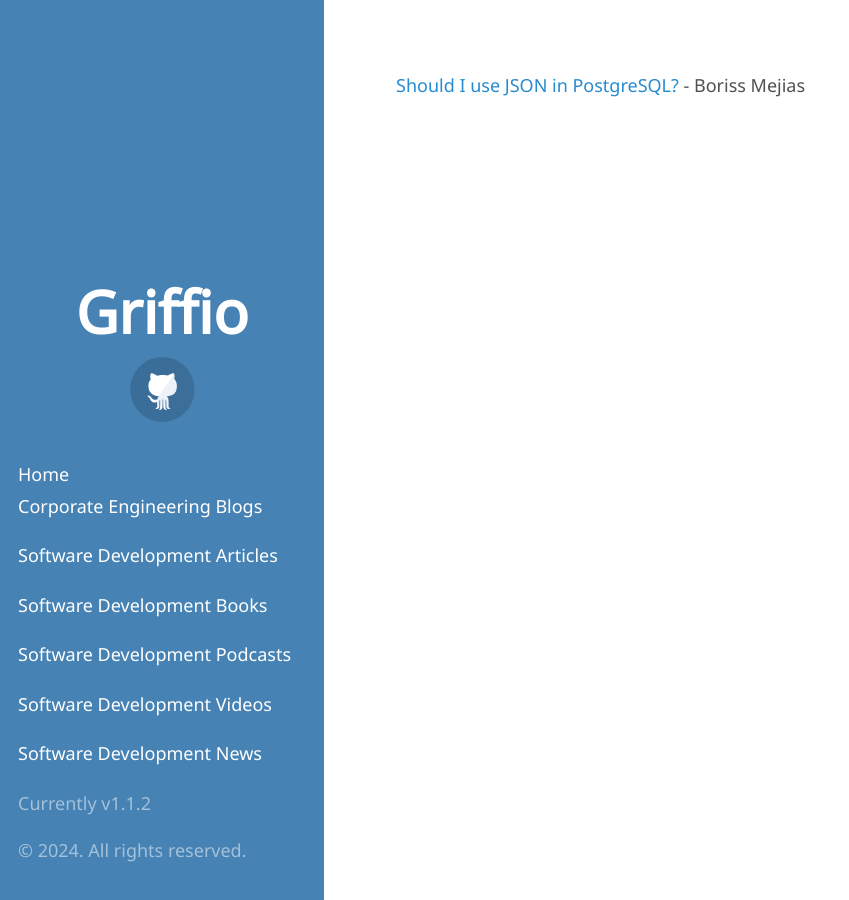
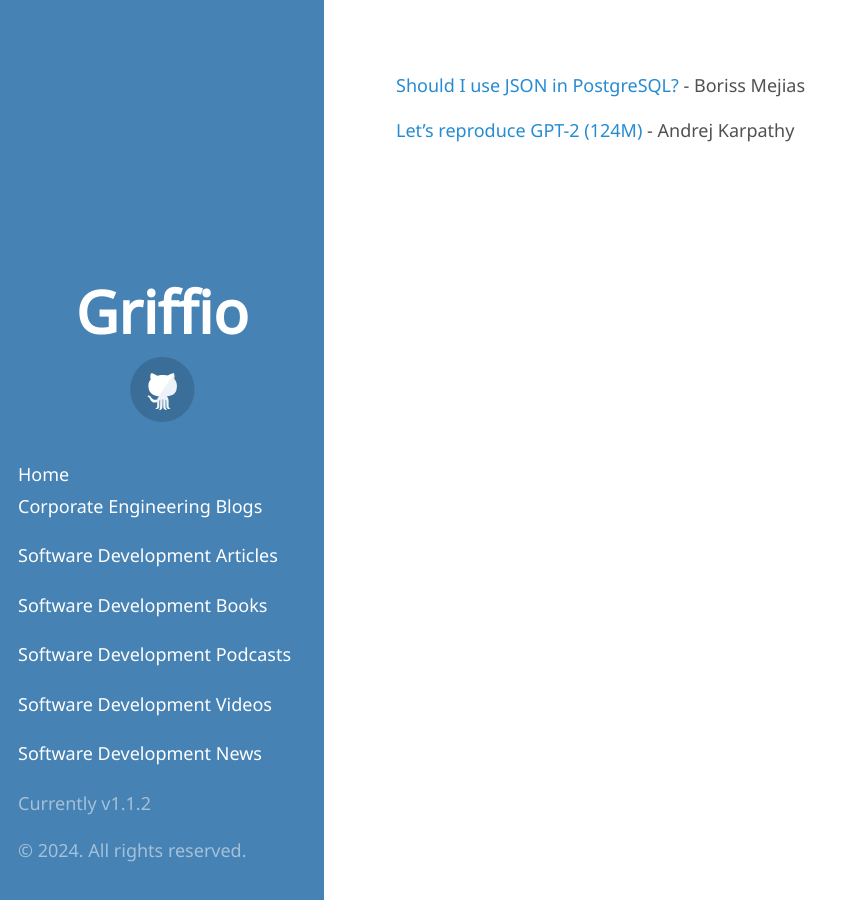
Before and after one commit to griffio/griffio.github.io, a Jekyll site: the page built from tech_talks_highlighted_2024.md, in a window 1280 px wide. Shown: the whole page, without its empty margins (0-849 px from the left). Built offline with Jekyll 4.4.1, drawn with Linux system fonts in a browser that asks for light colours; some web fonts are replaced; our own code applies the rules of GitHub Pages for plain Markdown files.

Commit message:
Update tech_talks_highlighted_2024.md

```diff
--- a/tech_talks_highlighted_2024.md
+++ b/tech_talks_highlighted_2024.md
@@ -1 +1,3 @@
 [Should I use JSON in PostgreSQL?](https://www.youtube.com/watch?v=ALxu-QioZpE) - Boriss Mejias
+
+[Let's reproduce GPT-2 (124M)](https://www.youtube.com/watch?v=l8pRSuU81PU) - Andrej Karpathy
```
